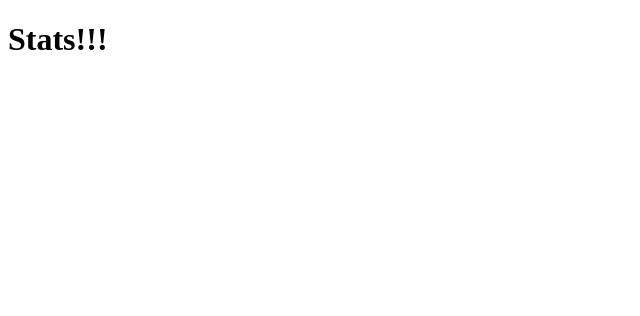
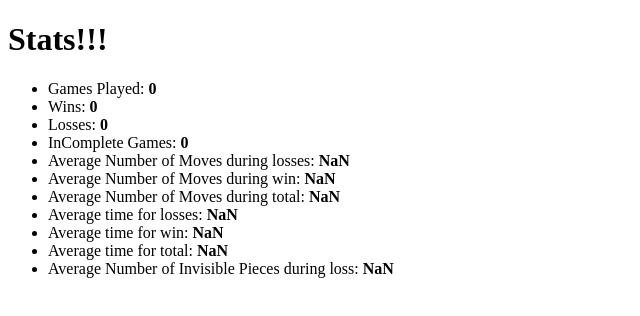
Before and after one commit to AlecDivito/bomb-finder, a React (Create React App) app: page /stats in a window 1280 px wide. Shown: the top 316 px of the page, without its empty margins (0-640 px from the left). Built offline with nearby package versions, Linux system fonts and the light colour scheme.

Commit message:
finished stats page

```diff
--- a/src/App.tsx
+++ b/src/App.tsx
@@ -27,6 +27,7 @@ const App: React.FC = () => {
           <Route path="/stats" component={Stats} />
 
           {/* This one is special */}
+          {/* https://stackoverflow.com/questions/41474134/nested-routes-with-react-router-v4-v5 */}
           <Route path="/game/:id/game-won" component={GameWon} />
           <Route path="/game/:id" component={Game} />
         </Switch>
--- a/src/components/Modal.tsx
+++ b/src/components/Modal.tsx
@@ -8,6 +8,8 @@ type Props = {
     submit: () => void;
 }
 
+// check out portals
+// https://reactjs.org/docs/portals.html
 export const Modal: React.FC<Props> = ({ show, header, close, submit, children}) => {
     return (
         <div className="modal"
--- a/src/logic/InputController.ts
+++ b/src/logic/InputController.ts
@@ -5,6 +5,8 @@ interface Listener {
     listeningTo: Array<keyof HTMLElementEventMap>;
 }
 
+// why not use
+// https://reactjs.org/docs/events.html#pointer-events
 export default class InputController {
 
     private listeners: { [key: number]: Listener } = {};
--- a/src/logic/MetaDataStorage.ts
+++ b/src/logic/MetaDataStorage.ts
@@ -92,7 +92,7 @@ export class IndexDbTable {
 
     async getAll<T>( filter?: (record: T) => boolean ): Promise<T[]> {
         const data: any = [];
-        return await new Promise(async (resolve, reject) => {
+        return new Promise(async (resolve, reject) => {
             if (!this.database) {
                 await this.connection();
             }
--- a/src/models/Games.ts
+++ b/src/models/Games.ts
@@ -1,6 +1,7 @@
 import { Table, Field, IndexDbTable } from '../logic/MetaDataStorage';
 import { GameDifficulty, GameProgress } from './GameTypes';
 import { Cell } from './GameBoardTypes';
+import { Statistics } from './Types';
 
 @Table()
 export default class Games extends IndexDbTable {
@@ -99,6 +100,52 @@ export default class Games extends IndexDbTable {
         return data;
     }
 
+    static async GetGameStatistics(): Promise<Statistics> {
+        const game = new Games("", "easy", 0, 0, 0);
+        const games = await game.getAll((game: Games) => true);
+        const statistics = {
+            gamesPlayed: 0,
+            wins: 0,
+            losses: 0,
+            incomplete: 0,
+            averageNumberOfMovesWin: 0,
+            averageNumberOfMovesLoss: 0,
+            averageNumberOfMovesTotal: 0,
+            averageTimeTakenLoss: 0,
+            averageTimeTakenWin: 0,
+            averageTimeTakenTotal: 0,
+            averageNumberOfInvisiblePieces: 0,
+        };
+        games.forEach((g) => {
+            statistics.gamesPlayed++;
+            if (g.result === "won") {
+                statistics.wins++;
+                statistics.averageNumberOfMovesWin += g.totalMoves;
+                statistics.averageTimeTakenWin += g.time;
+            } else if (g.result === "lost") {
+                statistics.losses++;
+                statistics.averageNumberOfInvisiblePieces += g.invisiblePieces;
+                statistics.averageNumberOfMovesLoss += g.totalMoves;
+                statistics.averageTimeTakenLoss += g.time;
+            } else {
+                statistics.incomplete++;
+            }
+        });
+        statistics.averageTimeTakenTotal = (statistics.averageTimeTakenLoss +
+            statistics.averageTimeTakenWin) / (statistics.wins + statistics.losses);
+        statistics.averageNumberOfMovesTotal = (statistics.averageNumberOfMovesWin +
+            statistics.averageNumberOfMovesLoss) / (statistics.wins + statistics.losses);
+
+        statistics.averageNumberOfInvisiblePieces /= statistics.losses;
+        statistics.averageNumberOfMovesLoss /= statistics.losses;
+        statistics.averageTimeTakenLoss /= statistics.losses;
+
+        statistics.averageNumberOfMovesWin /= statistics.wins;
+        statistics.averageTimeTakenWin /= statistics.wins;
+
+        return statistics;
+    }
+
 
     static CreateGame(game: Games): Games {
         const games = new Games(game.id, game.difficulty, game.width, game.height, game.bombs);
--- /dev/null
+++ b/src/models/Types.ts
@@ -0,0 +1,16 @@
+// TODO: Add best time for win
+// TODO: Add worst time for win
+// TODO: Add longest loss
+export interface Statistics {
+    gamesPlayed: number;
+    wins: number;
+    losses: number;
+    incomplete: number;
+    averageNumberOfMovesWin: number;
+    averageNumberOfMovesLoss: number;
+    averageNumberOfMovesTotal: number;
+    averageTimeTakenLoss: number;
+    averageTimeTakenWin: number;
+    averageTimeTakenTotal: number;
+    averageNumberOfInvisiblePieces: number;
+}
--- a/src/pages/stats.tsx
+++ b/src/pages/stats.tsx
@@ -1,10 +1,72 @@
 import React, { Component } from "react";
+import { Statistics } from "../models/Types";
+import Games from "../models/Games";
+import Loading from "../components/Loading";
 
-export default class Stats extends Component {
+interface State {
+    loading: boolean;
+    stats?: Statistics;
+}
+
+// TODO: Update the app to calculate the stats on the fly
+// What I mean by that is at the end of every game, re-compute all of
+// the statistics and
+// TODO: Add pretty graphs :)
+export default class Stats extends Component<{}, State> {
+
+    state: Readonly<State> = {
+        loading: true,
+        stats: undefined,
+    };
+
+    async componentDidMount() {
+        let stats = await Games.GetGameStatistics();
+        this.setState({stats, loading: false});
+    }
 
     public render() {
+        if (this.state.loading) {
+            return <Loading />
+        }
         return (
-            <h1>Stats!!!</h1>
+            <React.Fragment>
+                <h1>Stats!!!</h1>
+                <ul>
+                    <li>
+                        Games Played: <strong>{this.state.stats!.gamesPlayed}</strong>
+                    </li>
+                    <li>
+                        Wins: <strong>{this.state.stats!.wins}</strong>
+                    </li>
+                    <li>
+                        Losses: <strong>{this.state.stats!.losses}</strong>
+                    </li>
+                    <li>
+                        InComplete Games: <strong>{this.state.stats!.incomplete}</strong>
+                    </li>
+                    <li>
+                        Average Number of Moves during losses: <strong>{this.state.stats!.averageNumberOfMovesLoss}</strong>
+                    </li>
+                    <li>
+                        Average Number of Moves during win: <strong>{this.state.stats!.averageNumberOfMovesWin}</strong>
+                    </li>
+                    <li>
+                        Average Number of Moves during total: <strong>{this.state.stats!.averageNumberOfMovesTotal}</strong>
+                    </li>
+                    <li>
+                        Average time for losses: <strong>{this.state.stats!.averageTimeTakenLoss}</strong>
+                    </li>
+                    <li>
+                        Average time for win: <strong>{this.state.stats!.averageTimeTakenWin}</strong>
+                    </li>
+                    <li>
+                        Average time for total: <strong>{this.state.stats!.averageTimeTakenTotal}</strong>
+                    </li>
+                    <li>
+                        Average Number of Invisible Pieces during loss: <strong>{this.state.stats!.averageNumberOfInvisiblePieces}</strong>
+                    </li>
+                </ul>
+            </React.Fragment>
         );
     }
 }
```
